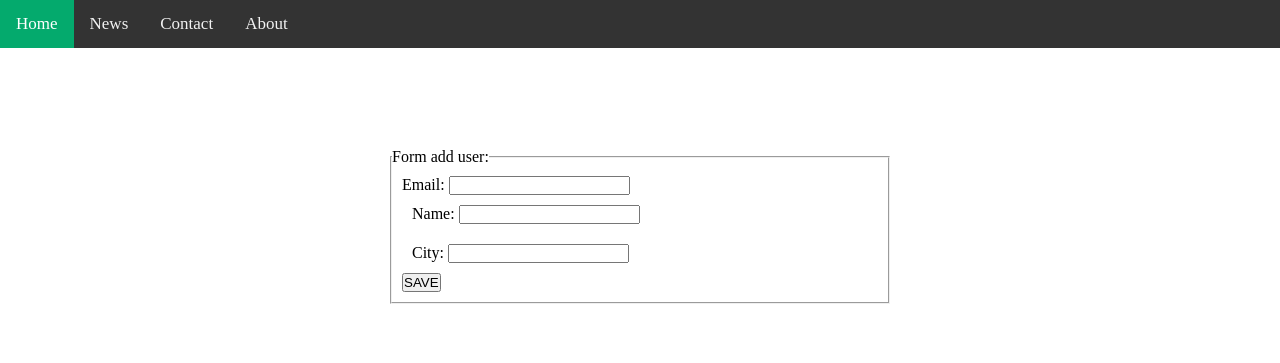
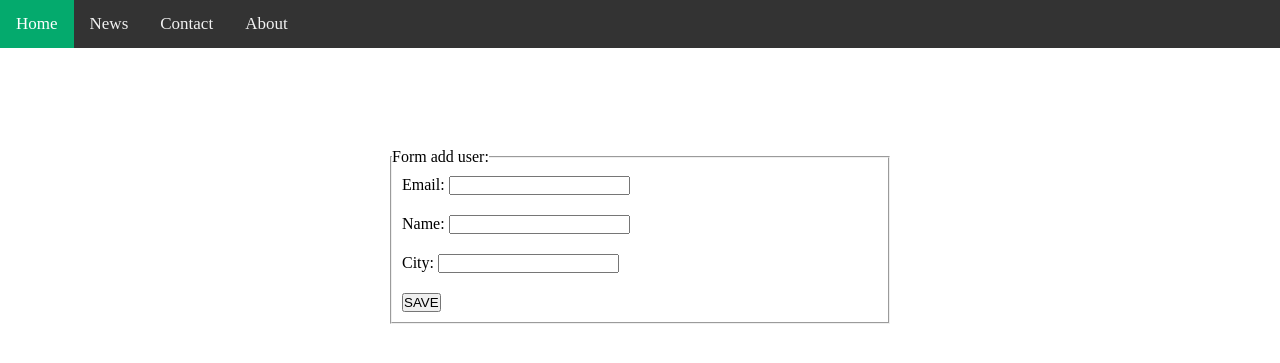
Before and after one commit to hung-demo2/backend-NodeJS, a Node server app: page / in a window 1280 px wide. Shown: the top 363 px of the page. Run offline with Node 20, Linux system fonts and the light colour scheme.

Commit message:
no thing change

```diff
--- a/src/public/css/style.css
+++ b/src/public/css/style.css
@@ -42,7 +42,7 @@
   padding: 10px;
 }
 
-.button {
+button {
   margin: 10px;
   cursor: pointer;
 }
--- a/src/views/home.ejs
+++ b/src/views/home.ejs
@@ -1,6 +1,5 @@
 <!DOCTYPE html>
 <html lang="en">
-
   <head>
     <meta charset="UTF-8" />
     <meta name="viewport" content="width=device-width, initial-scale=1.0" />
@@ -19,10 +18,11 @@
     <div class="form-add-new">
       <fieldset>
         <legend>Form add user:</legend>
+
         <div class="input-group">
           <label> Email: </label>
           <input type="text" />
-
+        </div>
         <div class="input-group">
           <label> Name: </label>
           <input type="text" />
@@ -36,7 +36,5 @@
         </div>
       </fieldset>
     </div>
-    </div>
   </body>
-
 </html>
```
Lines whose indentation alone changed are shown as unchanged.
